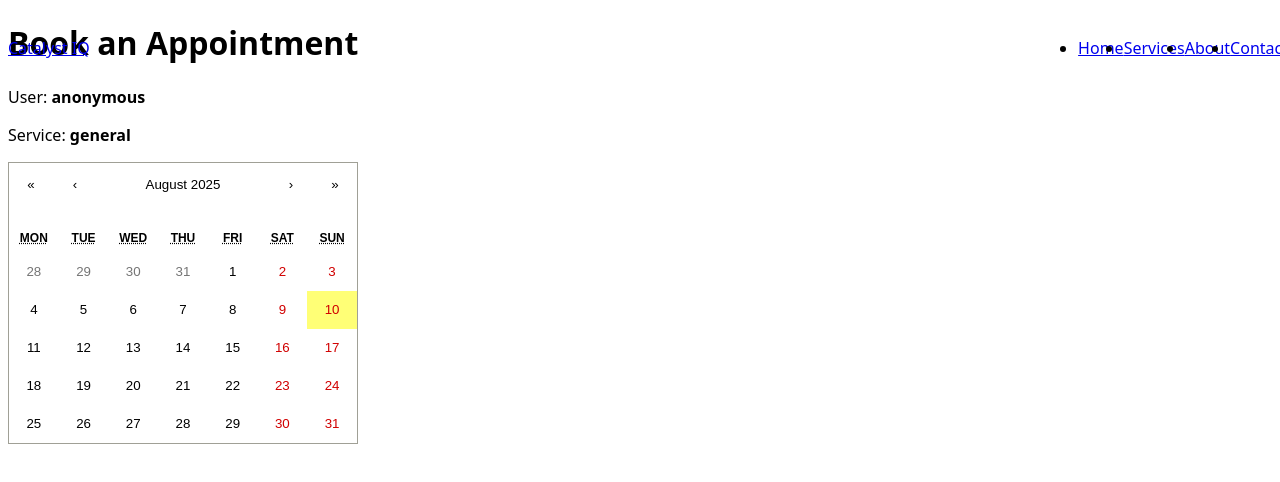
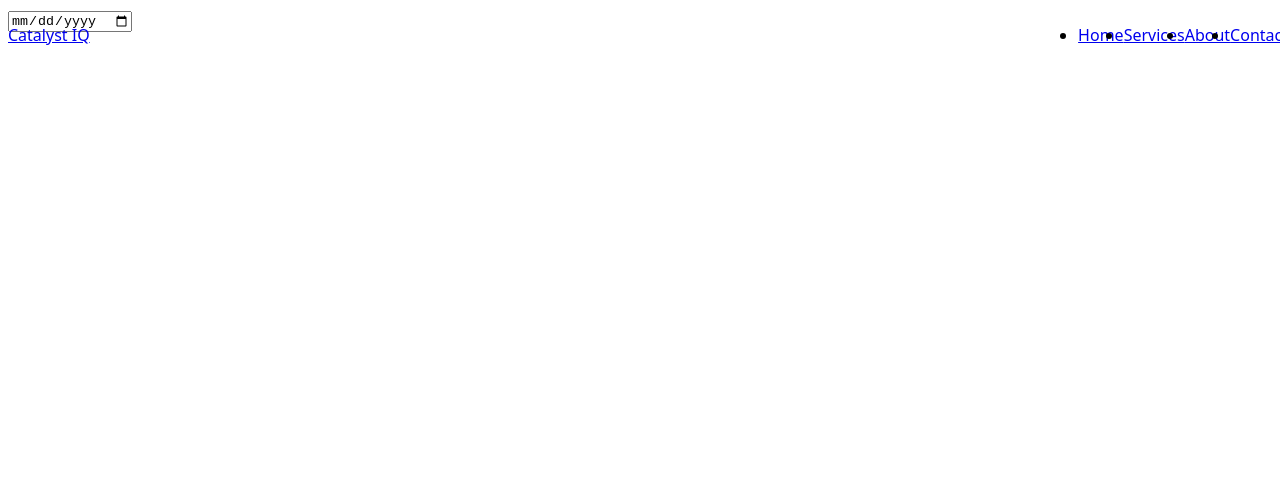
Before and after one commit to Red89-stack/catalystiq-auto, a Next.js app: page /booking in a window 1280 px wide. Shown: the top 482 px of the page. Built offline with nearby package versions, Linux system fonts and the light colour scheme.

Commit message:
Remove react-calendar and CSS import

```diff
--- a/src/app/booking/page.tsx
+++ b/src/app/booking/page.tsx
@@ -1,63 +1,14 @@
 "use client";
+import { useState } from "react";
 
-import { useState } from "react";
-import { useSearchParams } from "next/navigation";
-import Calendar from "react-calendar";
-import 'react-calendar/dist/Calendar.css';
-
-export default function BookingPage() {
-  const params = useSearchParams();
-  const user = params.get("user") || "anonymous";
-  const service = params.get("service") || "general";
-
-  const [date, setDate] = useState<Date | null>(null);
-  const [submitted, setSubmitted] = useState(false);
-
-  const handleBooking = async () => {
-    if (!date) return;
-    const response = await fetch("/api/book", {
-      method: "POST",
-      body: JSON.stringify({
-        user,
-        service,
-        date: date.toISOString(),
-      }),
-    });
-
-    if (response.ok) {
-      setSubmitted(true);
-    } else {
-      alert("Booking failed");
-    }
-  };
-
+export default function BookingDate() {
+  const [date, setDate] = useState<string>("");
   return (
-    <div className="p-8 text-white">
-      <h1 className="text-3xl font-bold mb-4">Book an Appointment</h1>
-      <p className="mb-2">User: <strong>{user}</strong></p>
-      <p className="mb-4">Service: <strong>{service}</strong></p>
-
-      <Calendar
-        onChange={(val) => setDate(val as Date)}
-        value={date}
-        className="rounded-lg p-2"
-      />
-
-      {date && (
-        <div className="mt-4">
-          <p>Selected Date: <strong>{date.toDateString()}</strong></p>
-          <button
-            onClick={handleBooking}
-            className="mt-2 bg-blue-600 px-4 py-2 rounded hover:bg-blue-700"
-          >
-            Confirm Booking
-          </button>
-        </div>
-      )}
-
-      {submitted && (
-        <p className="mt-4 text-green-400">✅ Appointment successfully booked!</p>
-      )}
-    </div>
+    <input
+      type="date"
+      value={date}
+      onChange={(e) => setDate(e.target.value)}
+      className="bg-zinc-800 text-white p-2 rounded"
+    />
   );
 }
--- a/src/components/ui/ServicesSection.tsx
+++ b/src/components/ui/ServicesSection.tsx
@@ -1,4 +1,4 @@
-<<<<<<< HEAD
+
 // src/app/services/page.tsx
 import React from "react";
 import { Metadata } from "next";
@@ -46,9 +46,8 @@ const services = [
   },
   {
     title: "3D Scanning and Modeling",
-    description:
-      "Use 3D tech to scan mechanical rooms, equipment placement for quoting and planning.",
-=======
+    description:"Use 3D tech to scan mechanical rooms, equipment placement for quoting and planning.",
+
 import Link from "next/link";
 
 type Service = {
@@ -72,13 +71,11 @@ const services: Service[] = [
     name: "Streamline inventory and service tracking",
     slug: "streamline",
     description: "Create streamlined databasing and tracking using AI",
->>>>>>> 5061bf4 (WIP: local changes before rebase)
   },
 ];
 
 export default function ServicesPage() {
   return (
-<<<<<<< HEAD
     <main className="min-h-screen bg-zinc-900 text-white py-16 px-6">
       <div className="max-w-5xl mx-auto">
         <h1 className="text-4xl font-bold text-center mb-12">Our Services</h1>
@@ -96,7 +93,6 @@ export default function ServicesPage() {
             </div>
           ))}
         </div>
-=======
     <section className="p-8 bg-gray-900 text-white">
       <h2 className="text-3xl font-bold mb-6">Our Services</h2>
       <div className="grid md:grid-cols-2 gap-6">
@@ -108,7 +104,6 @@ export default function ServicesPage() {
             </div>
           </Link>
         ))}
->>>>>>> 5061bf4 (WIP: local changes before rebase)
       </div>
     </main>
   );
```
